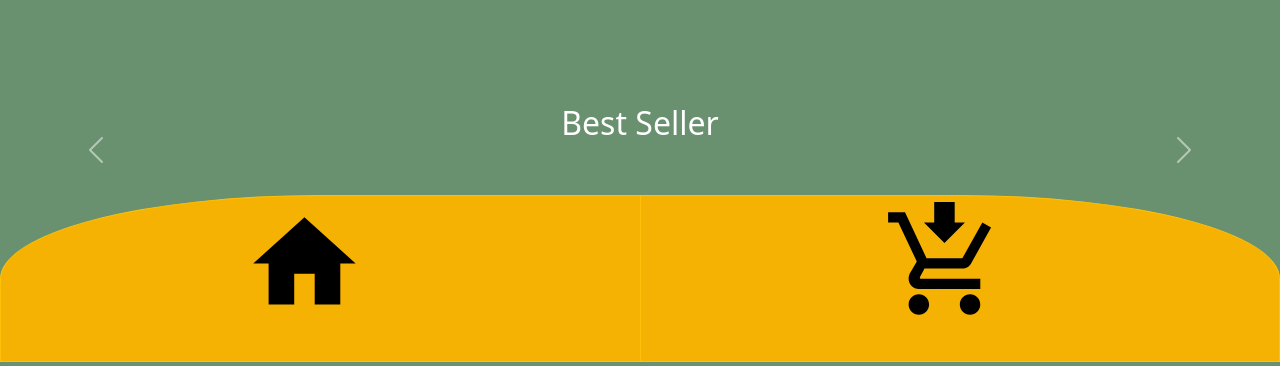
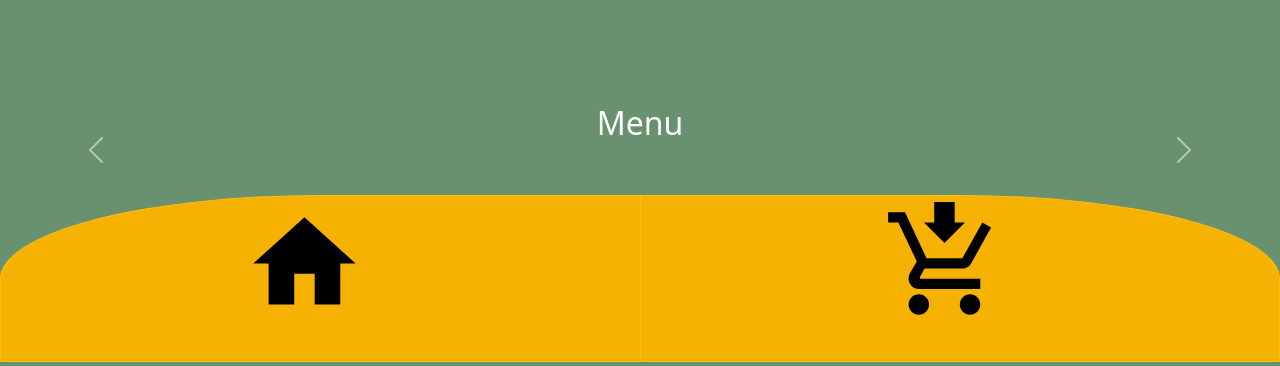
Before and after one commit to charlesbintang/charlesbintang.github.io, a PHP site: page / in a window 1280 px wide. Shown: the part 562-928 px from the top of the page. Run offline with PHP 8.4, Linux system fonts and the light colour scheme; data that the repository does not hold is empty.

Commit message:
kata "Menu"

```diff
--- a/index.php
+++ b/index.php
@@ -57,7 +57,7 @@
 <!-- Close Navbar -->
 
 <main>
-<h2 align="center" height="40%" class="textt">Best Seller</h2>
+<h2 align="center" height="40%" class="textt">Menu</h2>
   <div id="carouselExampleControls" class="carousel slide" data-bs-ride="carousel">
     <div class="carousel-inner">
       <!-- looping php -->
@@ -104,9 +104,7 @@
 
 <footer>
   <nav class="navbar navbar-expand-lg fixed-bottom bg-green">
-    <div class="container-fluid" style="
-                                        padding-right: 0;
-                                        padding-left: 0;">
+    <div class="container-fluid" style="padding-right: 0; padding-left: 0;">
       <div class="btn-group" role="group" aria-label="Basic mixed styles example">
         <button type="button" class="btn btn-warning">
           <svg xmlns="http://www.w3.org/2000/svg" width="25%" viewBox="0 0 30 30">
```
